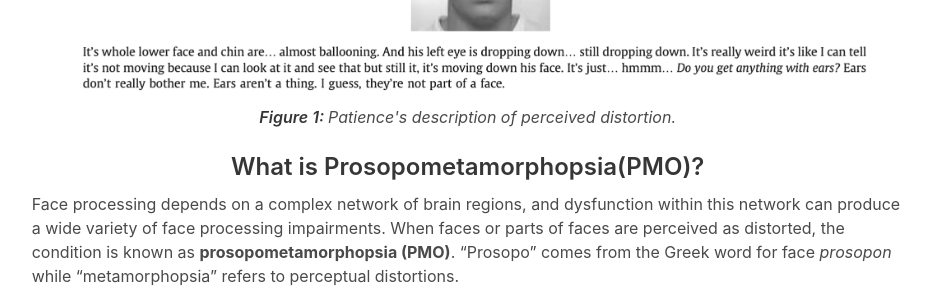
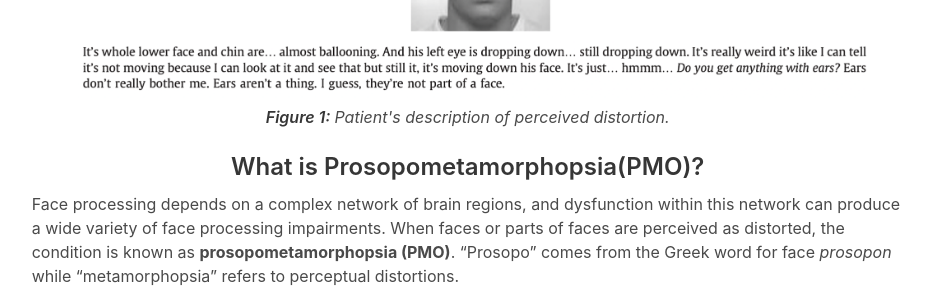
Before and after one commit to ryezyy11/hemiPMO.org, a Jekyll site: the page built from index.html, in a window 1280 px wide and 900 px high, scrolled down 840 px. Shown: the part 153-453 px from the top of the window, without its empty margins (324-1255 px from the left). Built offline with Jekyll 4.4.1, drawn with Linux system fonts in a browser that asks for light colours.

Commit message:
Update index.html
Error fixed in figure 1 caption

```diff
--- a/index.html
+++ b/index.html
@@ -42,7 +42,7 @@ permalink: /
             <figure>
                 <img src="{{ "/assets/images/research/narrative.png" | relative_url }}">
                 <figcaption>
-                    <span class="title is-6">Figure 1: </span>Patience's description of perceived distortion.
+                    <span class="title is-6">Figure 1: </span>Patient's description of perceived distortion.
                 </figcaption>
             </figure>
         </article>
```
